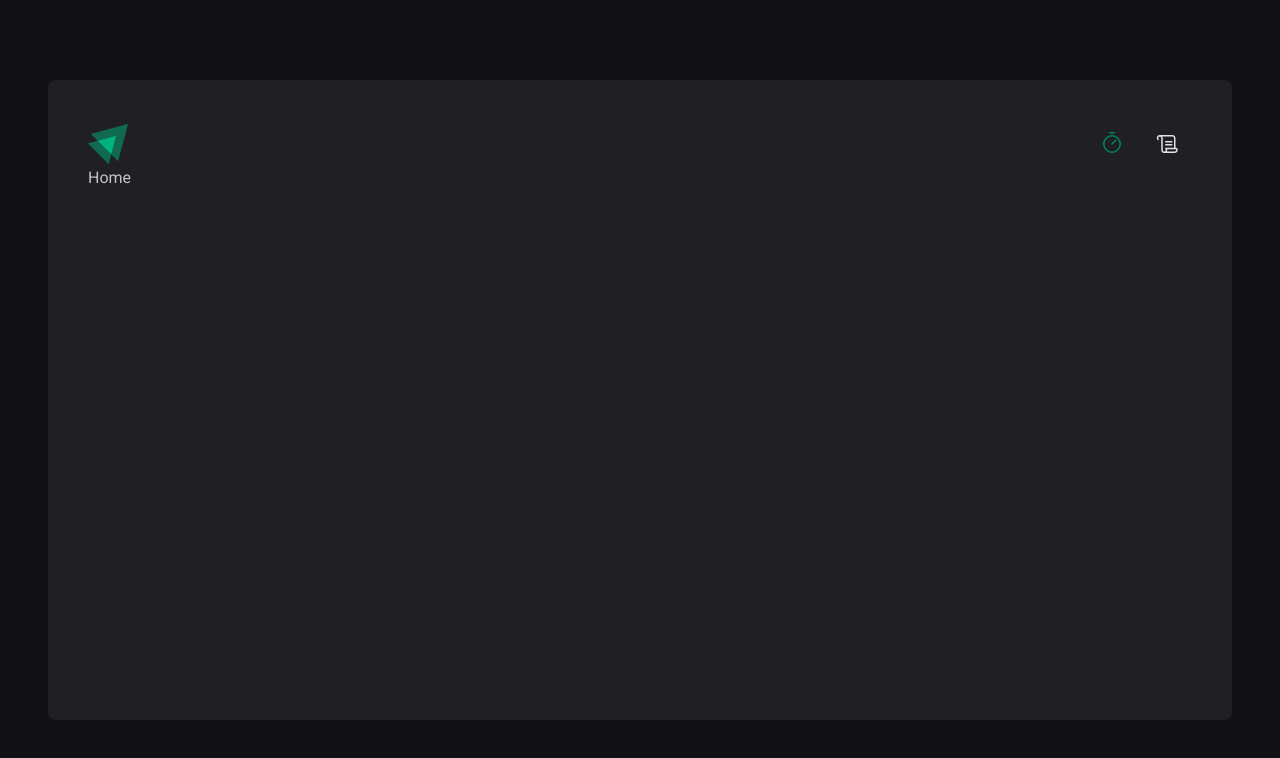
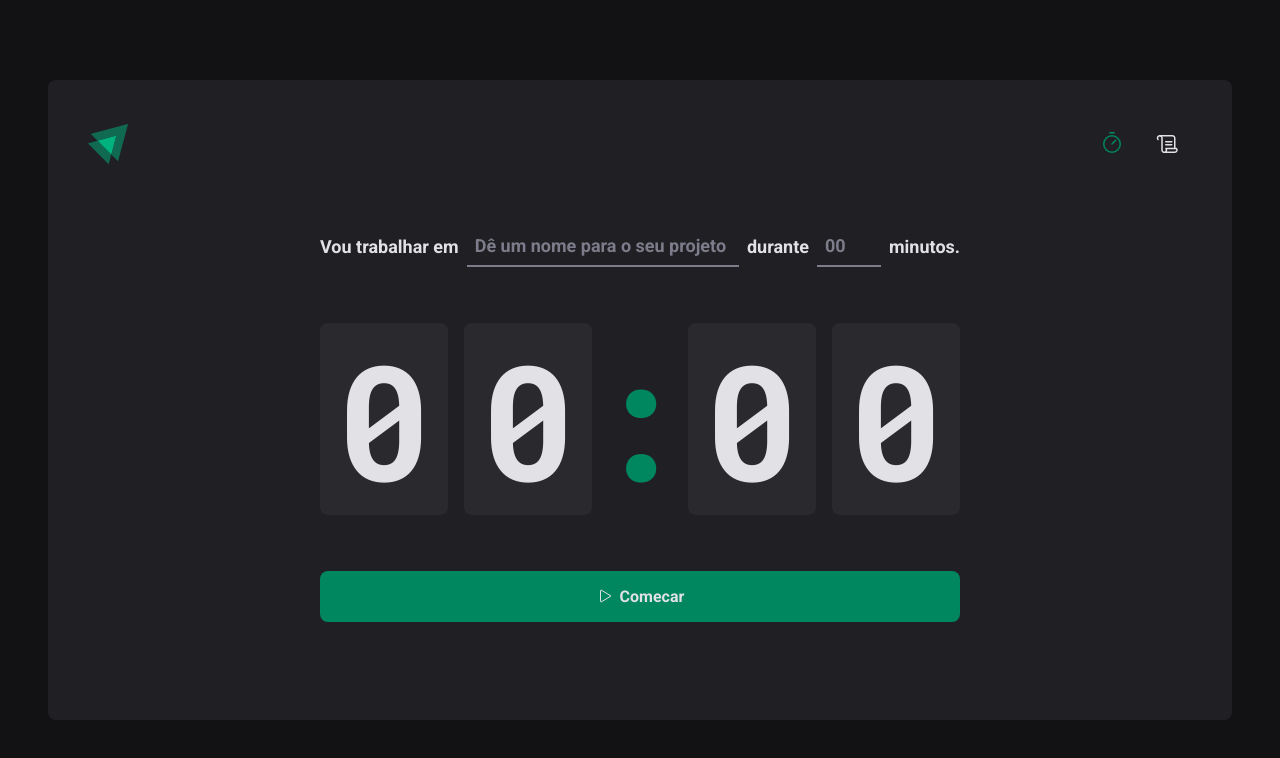
Before and after one commit to davimarcilio/igniteTimer, a React (Vite) app: page / in a window 1280 px wide. Shown: the top 758 px of the page. Built offline with nearby package versions, Linux system fonts and the light colour scheme.

Commit message:
Home Page

```diff
--- a/src/pages/Home.tsx
+++ /dev/null
@@ -1,3 +0,0 @@
-export function Home() {
-  return <div>Home</div>
-}
--- /dev/null
+++ b/src/pages/Home/index.tsx
@@ -0,0 +1,57 @@
+import { Play } from "phosphor-react";
+import {
+  CountdownContainer,
+  FormContainer,
+  HomeContainer,
+  MinutesAmoutInput,
+  Separator,
+  StartCountdownButton,
+  TaskInput,
+} from "./styles";
+
+export function Home() {
+  return (
+    <HomeContainer>
+      <form>
+        <FormContainer>
+          <label htmlFor="task">Vou trabalhar em</label>
+          <TaskInput
+            id="task"
+            type="text"
+            placeholder="Dê um nome para o seu projeto"
+            list="task-suggestions"
+          />
+          <datalist id="task-suggestions">
+            <option value="Projeto 1"></option>
+            <option value="Projeto 2"></option>
+            <option value="Projeto 3"></option>
+            <option value="Banana"></option>
+          </datalist>
+
+          <label htmlFor="minutesAmout">durante</label>
+          <MinutesAmoutInput
+            type="number"
+            id="minutesAmout"
+            step={5}
+            min={5}
+            max={60}
+            placeholder="00"
+          />
+
+          <span>minutos.</span>
+        </FormContainer>
+        <CountdownContainer>
+          <span>0</span>
+          <span>0</span>
+          <Separator>:</Separator>
+          <span>0</span>
+          <span>0</span>
+        </CountdownContainer>
+        <StartCountdownButton type="submit">
+          <Play />
+          Comecar
+        </StartCountdownButton>
+      </form>
+    </HomeContainer>
+  );
+}
--- /dev/null
+++ b/src/pages/Home/styles.ts
@@ -0,0 +1,110 @@
+import styled from "styled-components";
+
+export const HomeContainer = styled.main`
+  /* height: 100%; */
+  flex: 1;
+  display: flex;
+  flex-direction: column;
+  align-items: center;
+  justify-content: center;
+
+  form {
+    display: flex;
+    flex-direction: column;
+    align-items: center;
+    gap: 3.5rem;
+  }
+`;
+
+export const FormContainer = styled.div`
+  width: 100%;
+  display: flex;
+  align-items: center;
+  justify-content: center;
+  gap: 0.5rem;
+  color: ${(props) => props.theme["gray-100"]};
+  font-size: 1.125rem;
+  font-weight: bold;
+  flex-wrap: wrap;
+`;
+
+const BaseInput = styled.input`
+  background: transparent;
+  height: 2.5rem;
+  border: 0;
+  border-bottom: 2px solid ${(props) => props.theme["gray-500"]};
+  font-weight: bold;
+  font-size: 1.125rem;
+  padding: 0 0.5rem;
+  color: ${(props) => props.theme["gray-100"]};
+
+  &::placeholder {
+    color: ${(props) => props.theme["gray-500"]};
+  }
+  &:focus {
+    box-shadow: none;
+    border-bottom: 2px solid ${(props) => props.theme["green-500"]};
+  }
+`;
+
+export const TaskInput = styled(BaseInput)`
+  flex: 1;
+  &::-webkit-calendar-picker-indicator {
+    display: none !important;
+  }
+`;
+
+export const MinutesAmoutInput = styled(BaseInput)`
+  width: 4rem;
+`;
+
+export const CountdownContainer = styled.div`
+  font-family: "Roboto Mono", monospace;
+  font-size: 10rem;
+  line-height: 8rem;
+  color: ${(props) => props.theme["gray-100"]};
+  display: flex;
+  gap: 1rem;
+
+  span {
+    background: ${(props) => props.theme["gray-700"]};
+    padding: 2rem 1rem;
+    border-radius: 8px;
+  }
+`;
+
+export const Separator = styled.div`
+  padding: 2rem 0;
+  color: ${(props) => props.theme["green-500"]};
+  width: 4rem;
+  overflow: hidden;
+  display: flex;
+  justify-content: center;
+`;
+
+export const StartCountdownButton = styled.button`
+  width: 100%;
+  border: 0;
+  padding: 1rem;
+  border-radius: 8px;
+
+  display: flex;
+  align-items: center;
+  justify-content: center;
+
+  gap: 0.5rem;
+  font-weight: bold;
+
+  cursor: pointer;
+
+  background: ${(props) => props.theme["green-500"]};
+  color: ${(props) => props.theme["gray-100"]};
+  transition: background 0.15s;
+  &:disabled {
+    opacity: 0.7;
+    cursor: not-allowed;
+  }
+  &:not(:disabled):hover {
+    background: ${(props) => props.theme["green-700"]};
+  }
+`;
--- a/src/styles/global.ts
+++ b/src/styles/global.ts
@@ -1,4 +1,4 @@
-import { createGlobalStyle } from 'styled-components'
+import { createGlobalStyle } from "styled-components";
 
 export const GlobalStyle = createGlobalStyle`
 *{
@@ -7,16 +7,17 @@
     box-sizing: border-box;
 }
 body{
-    background: ${(props) => props.theme['gray-900']};
-    color: ${(props) => props.theme['gray-300']}
+    background: ${(props) => props.theme["gray-900"]};
+    color: ${(props) => props.theme["gray-300"]};
+    -webkit-font-smoothing: antialiased;
 }
 :focus{
     outline: 0;
-    box-shadow: 0 0 0 2px ${(props) => props.theme['green-500']};
+    box-shadow: 0 0 0 2px ${(props) => props.theme["green-500"]};
 }
 body, input, textarea, button{
     font-family:"Roboto", sans-serif ;
     font-weight: 400;
     font-size: 1rem;
 }
-`
+`;
```
